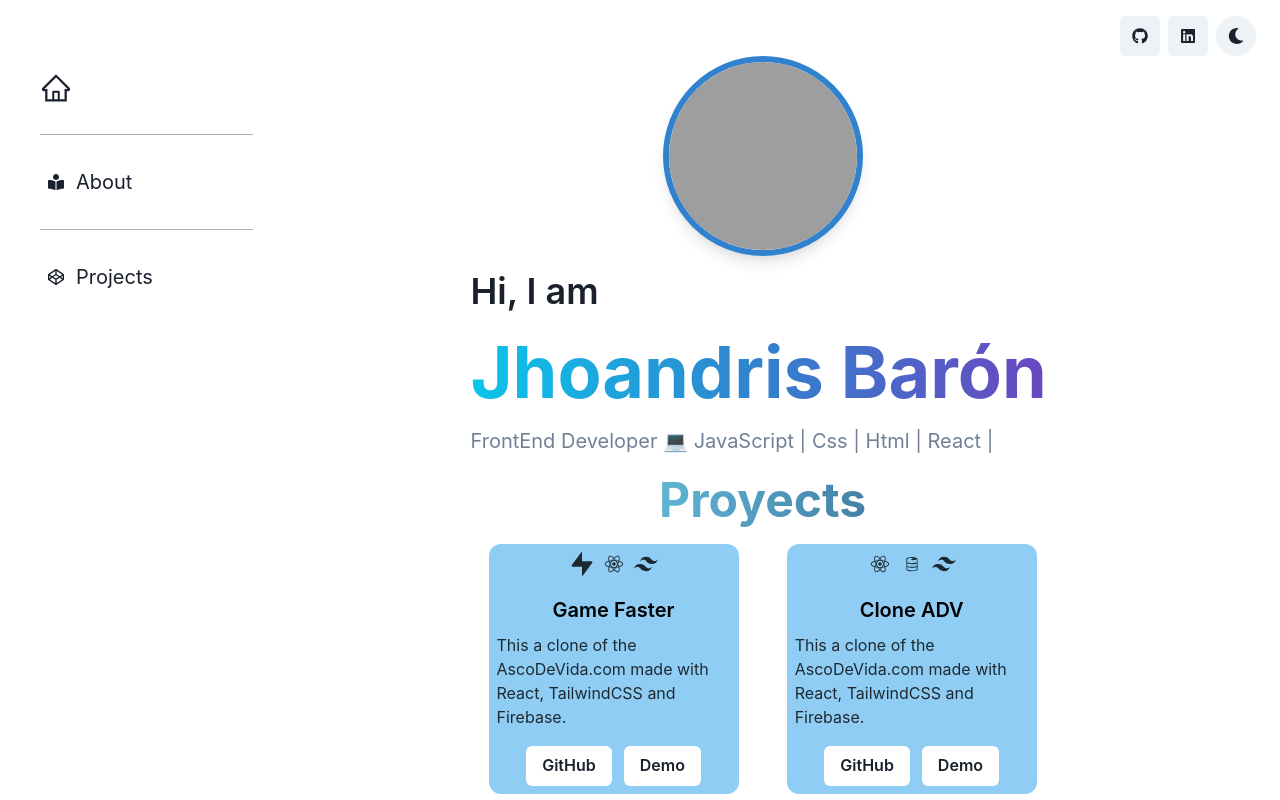
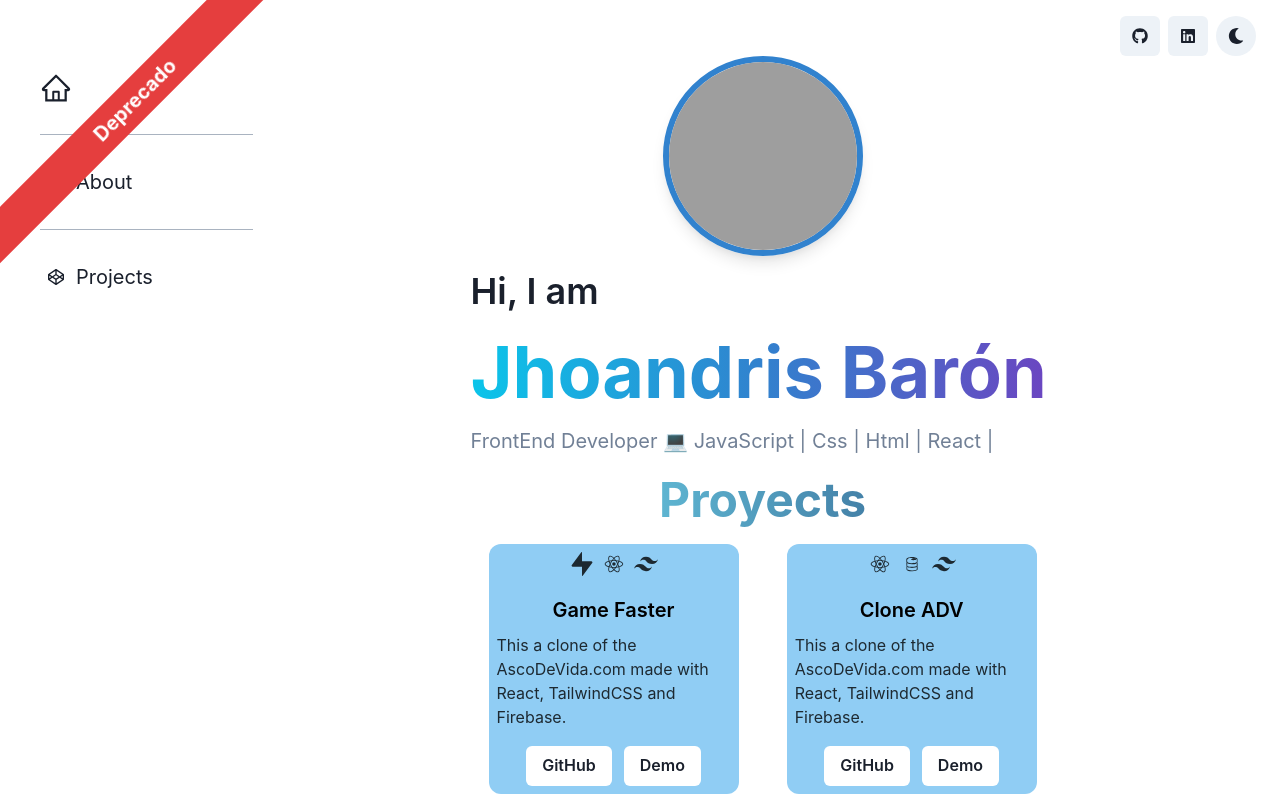
Before and after one commit to andybaronp/porfolio, a React (Vite) app: page / in a window 1280 px wide. Shown: the top 800 px of the page. Built offline with nearby package versions, Linux system fonts and the light colour scheme; grey boxes are pictures that could not be loaded.

Commit message:
deprecado

```diff
--- a/src/App.jsx
+++ b/src/App.jsx
@@ -2,10 +2,12 @@ import { Route, Routes } from "react-router-dom";
 import Layaout from "./components/Layout";
 import Home from "./pages/Home";
 import Projects from "./pages/Projects";
+import Deprecado from "./components/Deprecado";
 
 function App() {
   return (
     <Layaout>
+      <Deprecado />
       <Routes>
         <Route path="/" element={<Home />} />
         <Route path="/projects" element={<Projects />} />
--- /dev/null
+++ b/src/components/Deprecado.jsx
@@ -0,0 +1,30 @@
+import React from 'react'
+
+import { Box, Text } from '@chakra-ui/react';
+
+const DeprecadoTag = () => (
+  <Box
+    position="fixed"
+    top="80px"
+    left="-90px"
+    width="450px"
+    backgroundColor="red.500"
+    color="white"
+    textAlign="center"
+    transform="rotate(-45deg)"
+    fontSize="20px"
+    fontWeight="bold"
+    padding="5px 0"
+
+  >
+    Deprecado
+  </Box>
+);
+const Deprecado = () => {
+  return (
+
+    <DeprecadoTag />
+  )
+}
+
+export default Deprecado
```
